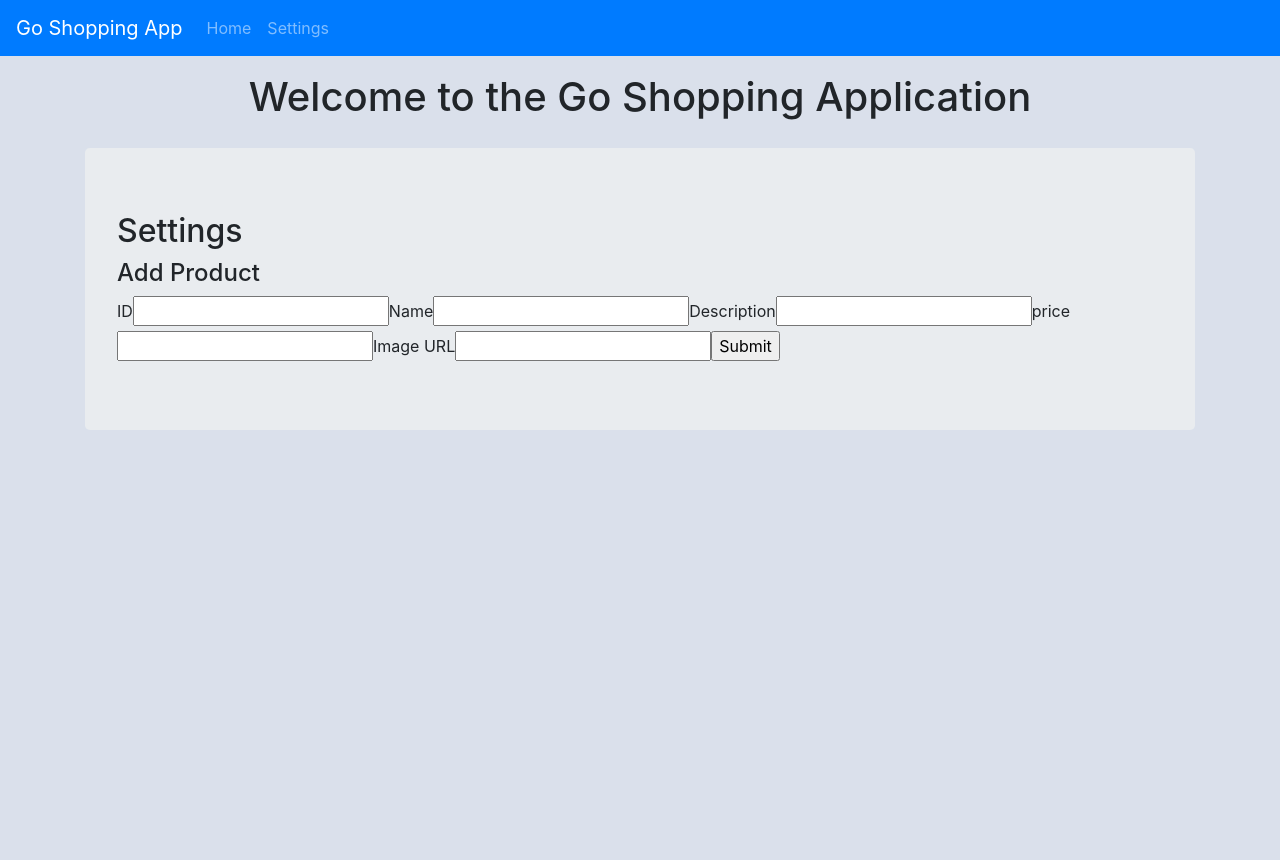
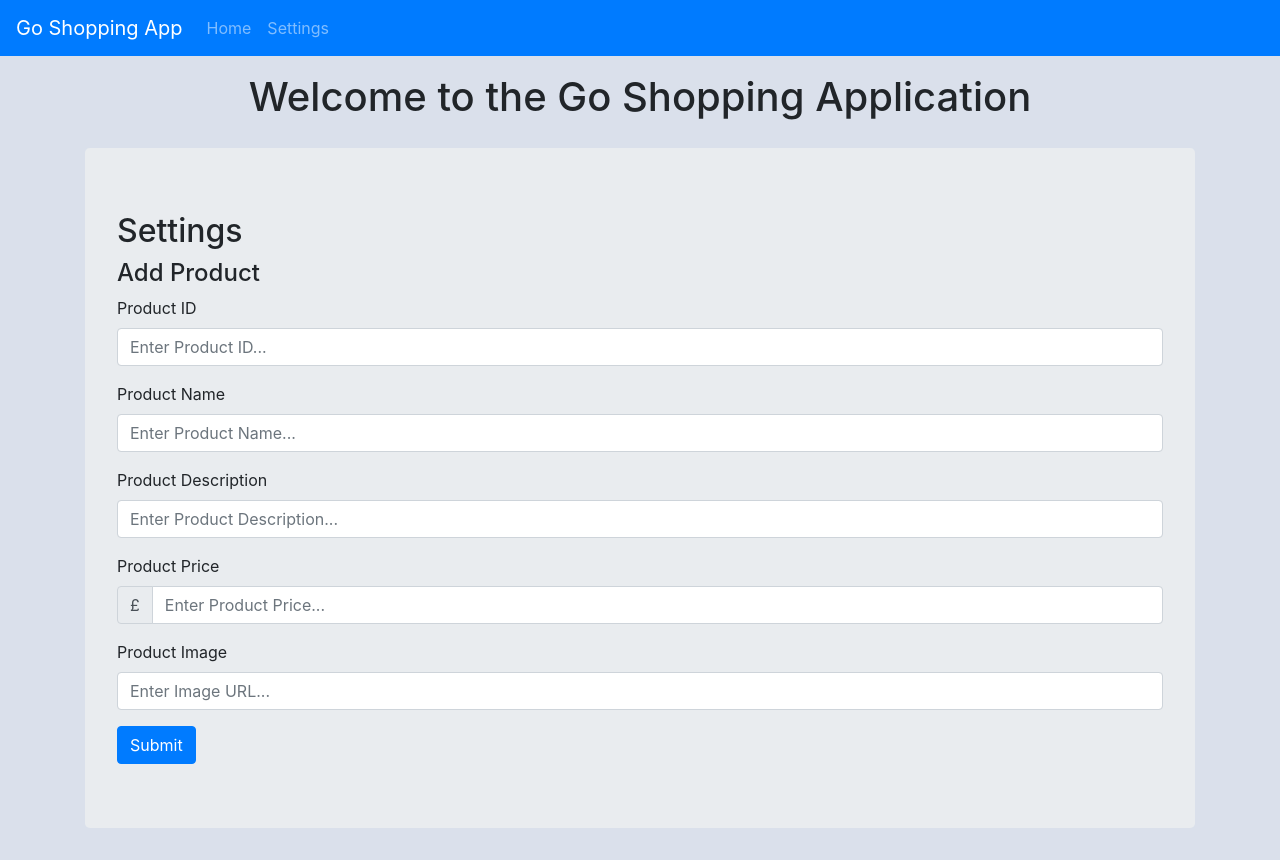
Before and after one commit to RyanFin/aws-go-shopping-app, a React (Create React App) app in the folder go-shopping-app-react/: page /settings in a window 1280 px wide. Before the commit the page ends 800 px from the top, so only its background shows below. Built offline with nearby package versions, Linux system fonts and the light colour scheme.

Commit message:
Ad React Bootstrap to improve form appearance

```diff
--- a/go-shopping-app-react/src/components/Settings.js
+++ b/go-shopping-app-react/src/components/Settings.js
@@ -38,19 +38,38 @@ const Settings = props => {
                 <h2>Settings</h2>
                 <h4>Add Product</h4>
 
-                <form ref={form} onSubmit={submit}>
-                    <label for="name">ID</label>
-                    <input type="number" name="id" />
-                    <label for="name">Name</label>
-                    <input type="text" name="name" />
-                    <label for="name">Description</label>
-                    <input type="text" name="description" />
-                    <label for="name">price</label>
-                    <input type="text" name="price" />
-                    <label for="name">Image URL </label>
-                    <input type="text" name="image_url" />
-                    <input type="submit" name="Submit" />
-                </form>
+                <Form ref={form} onSubmit={submit}>
+                    {/* <Form.Row> */}
+                    <Form.Group controlId="exampleForm.ControlInput1">
+                        <Form.Label>Product ID</Form.Label>
+                        <Form.Control type="number" name="id"  onChange={e => setProduct({ ...product, id: e.target.value })} placeholder="Enter Product ID..." />
+                    </Form.Group>
+                    <Form.Group controlId="exampleForm.ControlInput1">
+                        <Form.Label>Product Name</Form.Label>
+                        <Form.Control type="text" name="name"  onChange={e => setProduct({ ...product, name: e.target.value })} placeholder="Enter Product Name..." />
+                    </Form.Group>
+                    <Form.Group controlId="exampleForm.ControlInput1">
+                        <Form.Label>Product Description</Form.Label>
+                        <Form.Control type="text" name="description" onChange={e => setProduct({ ...product, description: e.target.value })} placeholder="Enter Product Description..." />
+                    </Form.Group>
+                    <Form.Group controlId="exampleForm.ControlInput1">
+                        <Form.Label>Product Price</Form.Label>
+                        <InputGroup className="mb-2">
+                            <InputGroup.Prepend>
+                                <InputGroup.Text>£</InputGroup.Text>
+                            </InputGroup.Prepend>
+                            <Form.Control type="text" name="price"  onChange={e => setProduct({ ...product, price: e.target.value })} placeholder="Enter Product Price..." />
+                        </InputGroup>
+                    </Form.Group>
+                    <Form.Group controlId="exampleForm.ControlInput1">
+                        <Form.Label>Product Image</Form.Label>
+                        <Form.Control type="text" name="image_url" onChange={e => setProduct({ ...product, image_url: e.target.value })} placeholder="Enter Image URL..." />
+                    </Form.Group>
+                    {/* </Form.Row> */}
+                    <Button variant="primary" type="submit">
+                        Submit
+                    </Button>
+                </Form>
 
             </Jumbotron>
         </>
```
